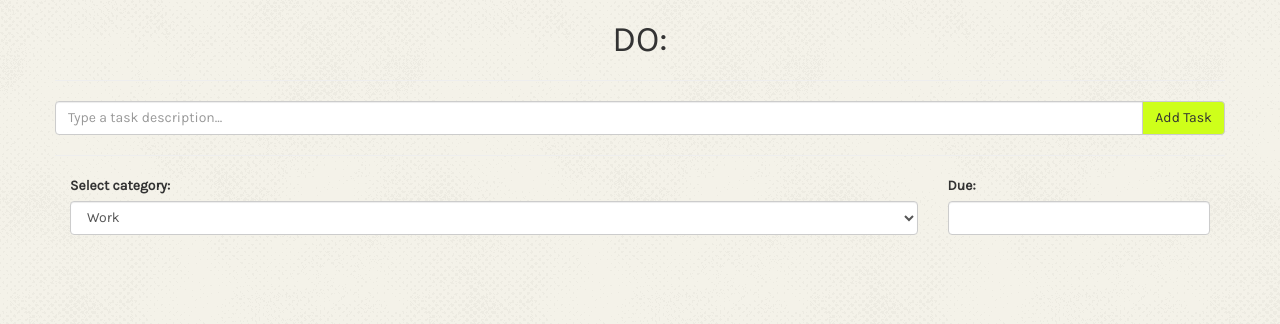
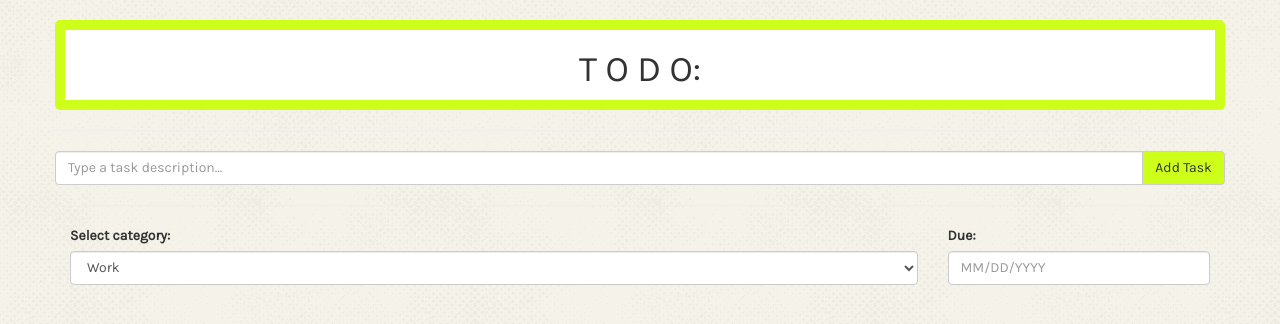
Before and after one commit to sophiakhan/w6d3-node-todo, a website: page public/index.html in a window 1280 px wide. Drawn offline with nearby package versions, Linux system fonts and the light colour scheme; no server answers.

Commit message:
Added css

```diff
--- a/public/global.css
+++ b/public/global.css
@@ -8,6 +8,13 @@ img {
 body {
     background: url(./img/halftone.png);
     font-family: 'Karla', sans-serif;
+}
+
+.header {
+    background: white;
+    border: 10px solid #CEFF1A;
+    border-radius: 5px;
+    margin-top: 20px;
 }
 
 #todoButton {
--- a/public/index.html
+++ b/public/index.html
@@ -1,7 +1,7 @@
 <!doctype html>
 <html>
 <head>
-    <title>To Do's</title>
+    <title>TODO</title>
     <meta charset="utf-8" />
     <meta name="viewport" content="width=device-width, initial-scale=1.0" />
     <script type="text/javascript" src="https://cdn.polyfill.io/v2/polyfill.min.js?features=es6,fetch,Array.prototype.includes"></script>
@@ -12,7 +12,9 @@
 <body>
     <div class="container">
     <div class="row">
-        <h1 class="text-center">DO:</h1>
+        <div class="col-sm header">
+        <h1 class="text-center">T O D O:</h1>
+        </div>
         <hr />
 
         <div class="form-group">
@@ -38,7 +40,7 @@
         </div>
         <div class="col-sm-3">
             <label for="dueDate">Due:</label>
-            <input id="dueDate" type="text" class="form-control">
+            <input id="dueDate" type="text" class="form-control" placeholder="MM/DD/YYYY">
         </div>
         </div>
         <ul id="todos" class="list-group">
```
